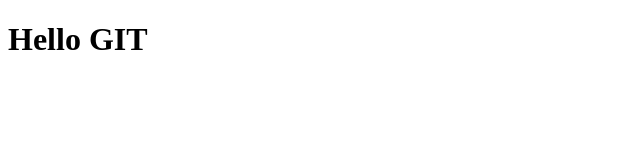
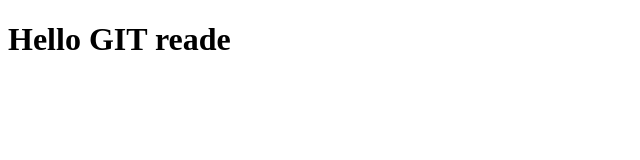
Before and after one commit to OverTheTop404/learngit, a plain HTML site: page index.html in a window 1280 px wide. Shown: the whole page, without its empty margins (0-640 px from the left). Drawn offline with Linux system fonts and the light colour scheme.

Commit message:
change index.html and again add tracking

```diff
--- a/index.html
+++ b/index.html
@@ -8,6 +8,6 @@
     <title>Document</title>
 </head>
 <body>
-    <h1>Hello GIT</h1>
+    <h1>Hello GIT reade</h1>
 </body>
 </html>
```
